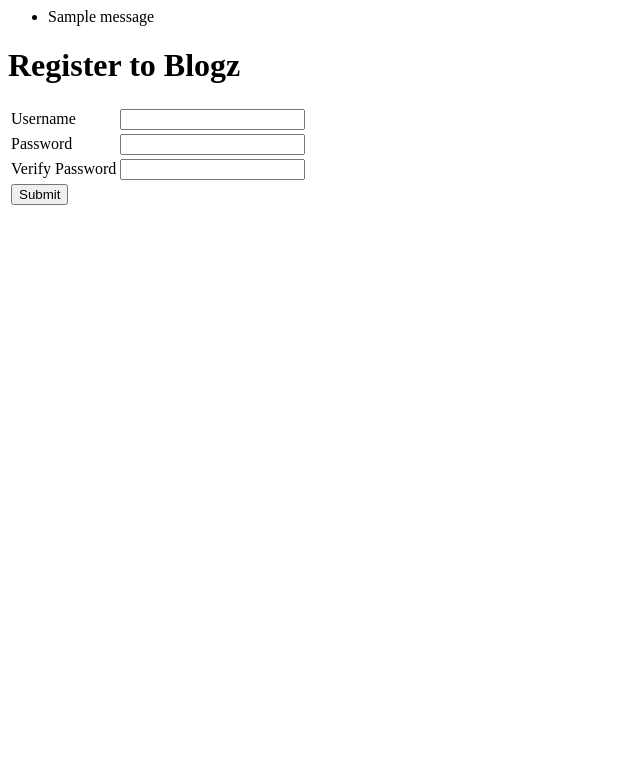
After one commit to ethan-palas/blogz, a Flask app: page /signup in a window 1280 px wide. The commit adds this page. Shown: the top 783 px of the page, without its empty margins (0-640 px from the left). Run offline with Flask 2, Linux system fonts and the light colour scheme; tables that the repository leaves empty hold one stand-in row (values such as "Sample post"); one stand-in notice (Sample message) is shown.

Commit message:
finished blogz

```diff
--- a/main.py
+++ b/main.py
@@ -1,31 +1,125 @@
-from flask import Flask, request, redirect, render_template
+from flask import Flask, request, redirect, render_template, session, flash
 from flask_sqlalchemy import SQLAlchemy
 
 app = Flask(__name__)
 app.config['DEBUG'] = True
-app.config['SQLALCHEMY_DATABASE_URI'] = 'mysql+pymysql://build-a-blog:root@localhost:8889/build-a-blog'
+app.config['SQLALCHEMY_DATABASE_URI'] = app.config['SQLALCHEMY_DATABASE_URI'] = 'mysql+pymysql://blogz:root@localhost:8889/blogz'
 app.config['SQLALCHEMY_ECHO'] = True
 db = SQLAlchemy(app)
+app.secret_key = 'nugnios'
 
+class User(db.Model):
+    id = db.Column(db.Integer, primary_key=True)
+    username = db.Column(db.String(20))
+    password = db.Column(db.String(20))
+    blogs = db.relationship('Blog', backref='owner')
+
+    def __init__(self,username,password):
+        self.username = username
+        self.password = password
 
 class Blog(db.Model):
     id = db.Column(db.Integer, primary_key=True)
     title = db.Column(db.String(120))
     body = db.Column(db.String(220))
+    owner_id = db.Column(db.Integer, db.ForeignKey('user.id'))
 
-    def __init__(self,title,body):
+    def __init__(self,title,body,owner):
         self.title = title
         self.body = body
+        self.owner = owner
 
+@app.before_request
+def require_login():
+    allowed_routes = ['login', 'signup','index','blogs']
+    if request.endpoint not in allowed_routes and 'username' not in session:
+        return redirect('/login')
 
-@app.route('/', methods=['POST', 'GET'])
+@app.route('/login', methods=['POST', 'GET'])
+def login():
+    if request.method == 'POST':
+        username = request.form['username']
+        password = request.form['password']
+        user = User.query.filter_by(username=username).first()
+        if user and user.password == password:
+            session['username'] = username
+            flash("Logged in")
+            print(session)
+            return redirect('/')
+        else:
+            flash('User password incorrect, or user does not exist', 'error')
+
+    return render_template('login.html')
+
+@app.route('/logout')
+def logout():
+    del session['username']
+    return redirect('/login')
+
+@app.route('/signup', methods=['GET','POST'])
+def signup():
+    if request.method == 'POST':
+
+        username = request.form['user-name']
+        password = request.form['pass-word']
+        verify_pw = request.form['verify-pw']
+
+        username_error = False
+        password_error = False
+        verify_pw_error = False
+
+        if username == '' or (len(username) < 3) or (len(username) > 20) or " " in username:
+            flash('Username creation error','error')
+            username_error = True
+        else:
+            pass
+
+        if password == '' or (len(password) < 3) or (len(password) > 20) or " " in password:
+            flash('Password creation error', 'error')
+            password_error = True
+        else:
+            pass
+
+        if verify_pw == '' or (len(password) < 3) or (len(password) > 20) or " " in verify_pw:
+            flash('Password verification error', 'error')
+            verify_pw_error = True
+        else:
+            pass
+
+        if verify_pw != password:
+            flash('Passwords must match', 'error')
+            verify_pw_error = True
+        else:
+            pass
+
+        if password_error == False and username_error == False and verify_pw_error == False:
+            user_username = request.form['user-name']
+            user_password = request.form['pass-word']
+            new_user = User(user_username, user_password)
+            db.session.add(new_user)
+            db.session.commit()
+            return redirect('/login')
+
+    return render_template('signup.html')
+
+@app.route('/', methods=['POST','GET'])
 def index():
+    users = User.query.all()
+    return render_template('index.html',users=users)
+
+@app.route('/blog', methods=['GET'])
+def blogs():
+    if request.args.get('user'):
+        user = User.query.get(request.args.get('user'))
+        return render_template('main-page.html', blogs=user.blogs)
 
     blogs = Blog.query.all()
-    return render_template('main-page.html',title="Build a Blog!",blogs=blogs)
+    return render_template('main-page.html',blogs=blogs)
 
 @app.route('/newpost', methods=['POST','GET'])
 def blog_post():
+
+    owner = User.query.filter_by(username=session['username']).first()
 
     if request.method == 'POST':
         blog_title = request.form['name']
@@ -37,7 +131,7 @@
         if blog_body == '':
             body_error = 'Please add a body'
         if not title_error and not body_error:
-            newpost = Blog(blog_title,blog_body)
+            newpost = Blog(blog_title,blog_body,owner)
             db.session.add(newpost)
             db.session.commit()
             url = './blog-post?id=' + str(newpost.id)
@@ -49,12 +143,11 @@
 
 @app.route('/blog-post', methods=['POST','GET'])
 def blogpost():
+    blogs = Blog.query.all()
     blog_id = request.args.get('id')
     if (blog_id):
         blog = Blog.query.get(blog_id)
         return render_template('blog-post.html',blog=blog)
 
-
-
 if __name__ == '__main__':
     app.run()
--- a/templates/main-page.html
+++ b/templates/main-page.html
@@ -6,10 +6,12 @@
 
         <ul>
             {% for test in blogs %}
-                <h2><a href = "./blog-post?id={{test.id}}"> {{test.title}} </a></h2>
+                <h2><a href = "/blog-post?id={{test.id}}"> {{test.title}} </a></h2>
 
                 <h3>{{test.body}}</h3>
+                <p>Written by <a href="/blog?user={{test.owner.id}}">{{test.owner.username}}</a></p>
             {% endfor %}
+
         </ul>
 
 {% endblock %}
--- a/templates/newpost.html
+++ b/templates/newpost.html
@@ -6,7 +6,7 @@
         color: red;
     }
 </style>
-    <h1>Build a Blog!</h1>
+    <h1>New blog post</h1>
     <form method='post'>
         <label>
             Blog Name:
--- /dev/null
+++ b/templates/signup.html
@@ -0,0 +1,43 @@
+{% with messages = get_flashed_messages(with_categories=True) %}
+    <ul>
+    {% for category,message in messages %}
+        <li class="{{category}}">{{message}}</li>
+    {% endfor %}
+    </ul>
+{% endwith %}
+<html>
+  <style>
+    .error {
+      color: red;
+      }
+  </style>
+<h1>Register to Blogz</h1>
+<form action = '/signup' method = 'post'>
+    <body>
+    <table>
+      <tr>
+         <td><label for = "user-name">Username</label></td>
+         <td><input id = "user-name" type = "text" name = "user-name" />
+             <span class = "error">{{ username_error }}</span>
+         </td>
+      </tr>
+      <tr>
+          <td><label for = "pass-word">Password</label></td>
+          <td><input id = "pass-word" type = "password" name = "pass-word" />
+              <span class = "error">{{ password_error }}</span>
+          </td>
+      </tr>
+      <tr>
+          <td><label for "verify-pw">Verify Password</label></td>
+          <td><input id = "verify-pw" type = "password" name = "verify-pw" />
+              <span class = "error">{{ verify_pw_error }}</span>
+          </td>
+      </tr>
+      <tr>
+            <td><input type = "submit" /></td>
+      </tr>
+    </table>
+    </body>
+  </form>
+
+</html>
```
Also changed, not shown: templates/base.html (+11 -1 lines), templates/blog-post.html (+7 -1 lines), templates/index.html (added, +9 -0 lines), templates/login.html (added, +31 -0 lines), templates/user-posts.html (added, +9 -0 lines).
